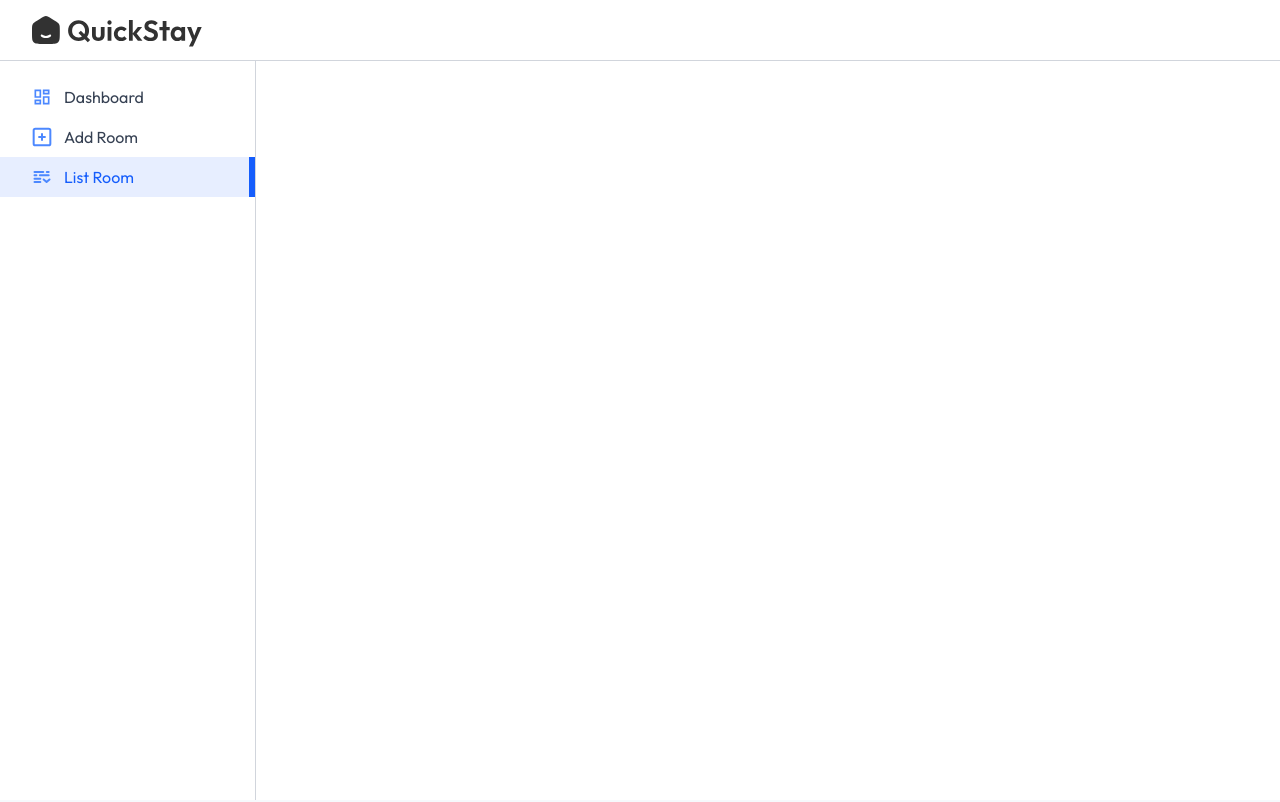
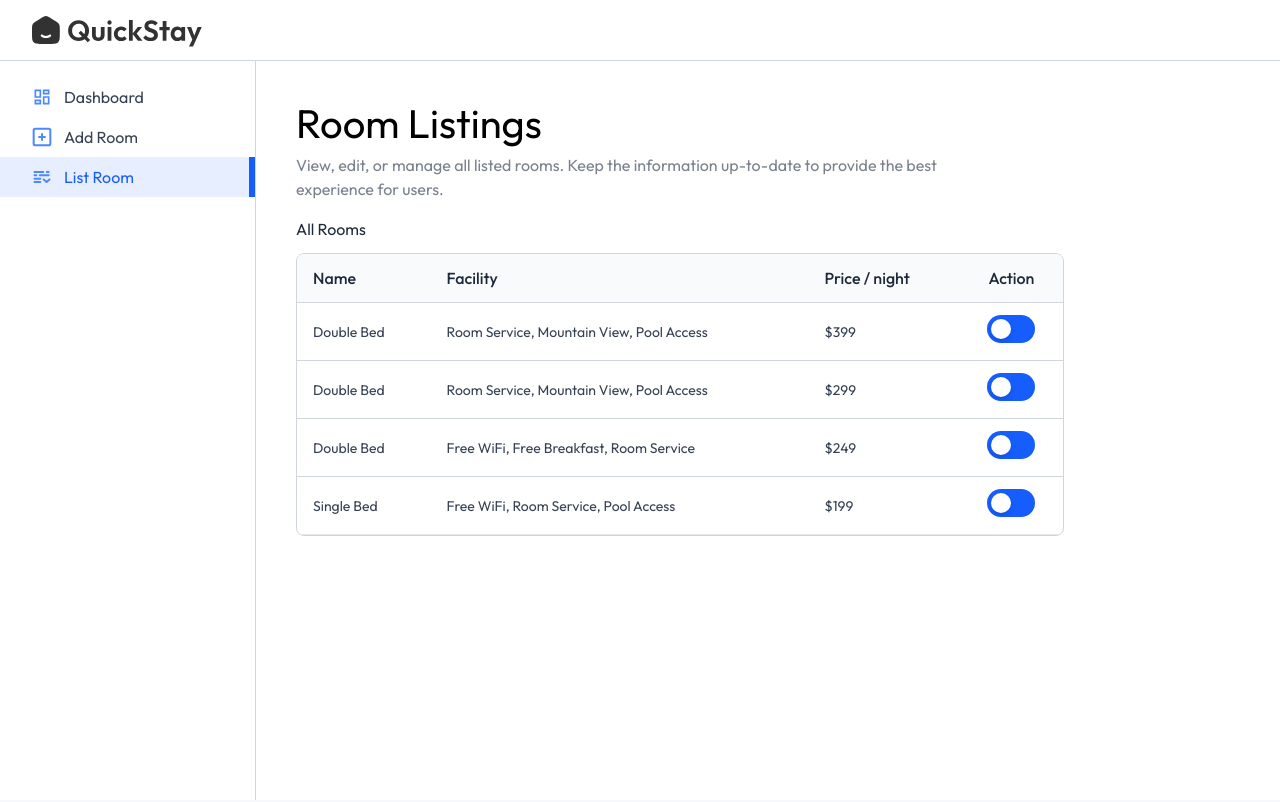
Before and after one commit to Aashish1A/Hotel_Booking, a React (Vite) app in the folder Client/: page /owner/list-room in a window 1280 px wide. Shown: the top 802 px of the page. Built offline with nearby package versions, Linux system fonts and the light colour scheme; a web font is replaced by a local one.

Commit message:
Completed the frontend part let's start backend

```diff
--- a/Client/src/Pages/hotelOwner/ListRoom.jsx
+++ b/Client/src/Pages/hotelOwner/ListRoom.jsx
@@ -1,9 +1,45 @@
-import React from 'react'
+import React, { useState } from 'react'
+import { roomsDummyData } from '../../assets/assets';
+import Title from '../../Components/Title';
 
 const ListRoom = () => {
+
+  const [rooms] = useState(roomsDummyData); // Placeholder for room data
+
   return (
     <div>
+        <Title align='left' font='outfit' title='Room Listings' subTitle='View, edit, or manage all listed rooms. Keep the information up-to-date to provide the best experience for users.' />
+        <p className='mt-4 text-gray-800'>All Rooms</p>
 
+        <div className='w-full max-w-3xl text-left border border-gray-300 rounded-lg max-h-80 overflow-y-scroll mt-3'>
+        <table className='w-full'>
+          <thead className='bg-gray-50'>
+            <tr>
+              <th className='py-3 px-4 text-gray-800 font-medium'>Name</th>
+              <th className='py-3 px-4 text-gray-800 font-medium max-sm:hidden'>Facility</th>
+              <th className='py-3 px-4 text-gray-800 font-medium'>Price / night</th>
+              <th className='py-3 px-4 text-gray-800 font-medium text-center'>Action</th>
+            </tr>
+          </thead>
+          <tbody className='text-sm'>
+            {rooms.map((list, index) => (
+              <tr key={index} className='border-b border-gray-200 hover:bg-gray-50'>
+                <td className='py-3 px-4 border-t text-gray-700 border-gray-300'>{list.roomType}</td>
+                <td className='py-3 px-4 border-t text-gray-700 border-gray-300 max-sm:hidden'>{list.amenities.join(', ')}</td>
+                <td className='py-3 px-4 border-t text-gray-700 border-gray-300'>${list.pricePerNight}</td>
+                <td className='py-3 px-4 border-t text-red-500 border-gray-300 text-center'>
+                  <label className='relative inline-flex items-center cursor-pointer text-gray-900 gap-3'>
+                    <input type="checkbox" className='sr-only peer' checked={list.isAvailable} />
+                    <div className='w-12 h-7 bg-slate-300 rounded-full peer peer-checked:bg-blue-600 transition-colors duration-200 relative'>
+                      <span className='absolute left-1 top-1 w-5 h-5 bg-white rounded-full shadow-md peer-checked:translate-x-5 transition-transform duration-200'></span>
+                    </div>
+                  </label>
+                </td>
+              </tr>
+            ))}
+          </tbody>
+        </table>
+      </div>
     </div>
   )
 }
```
